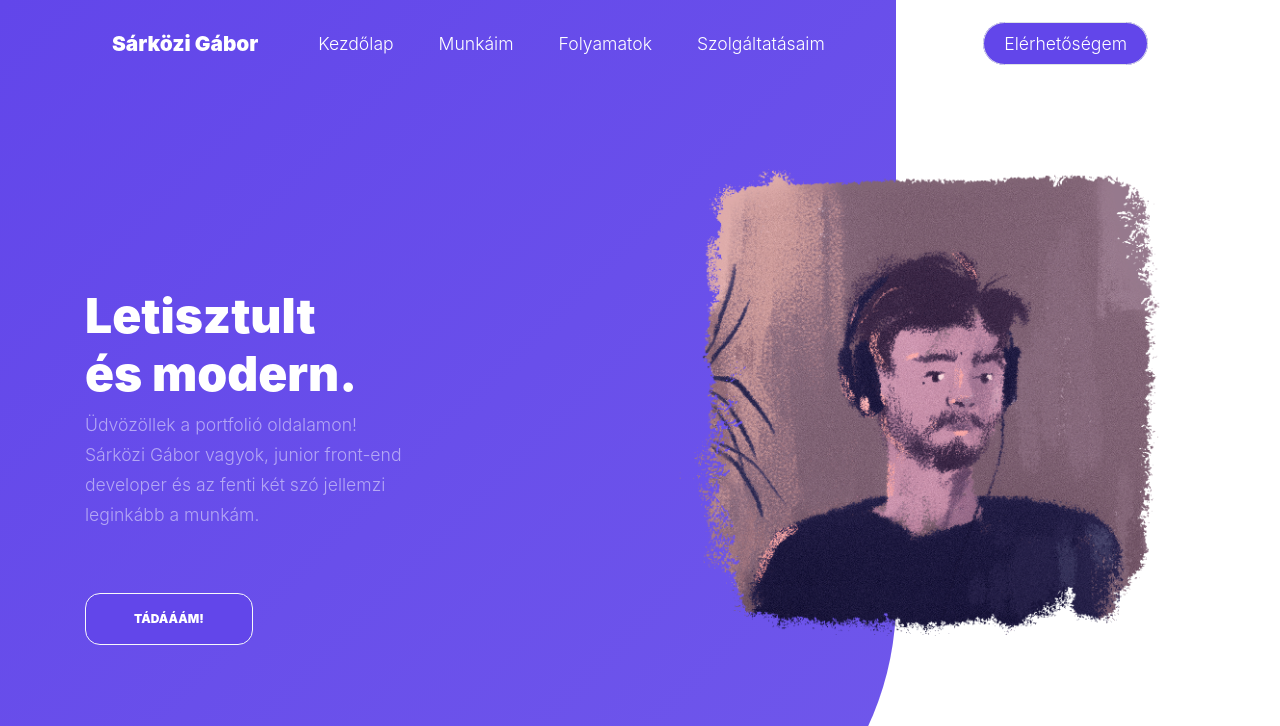
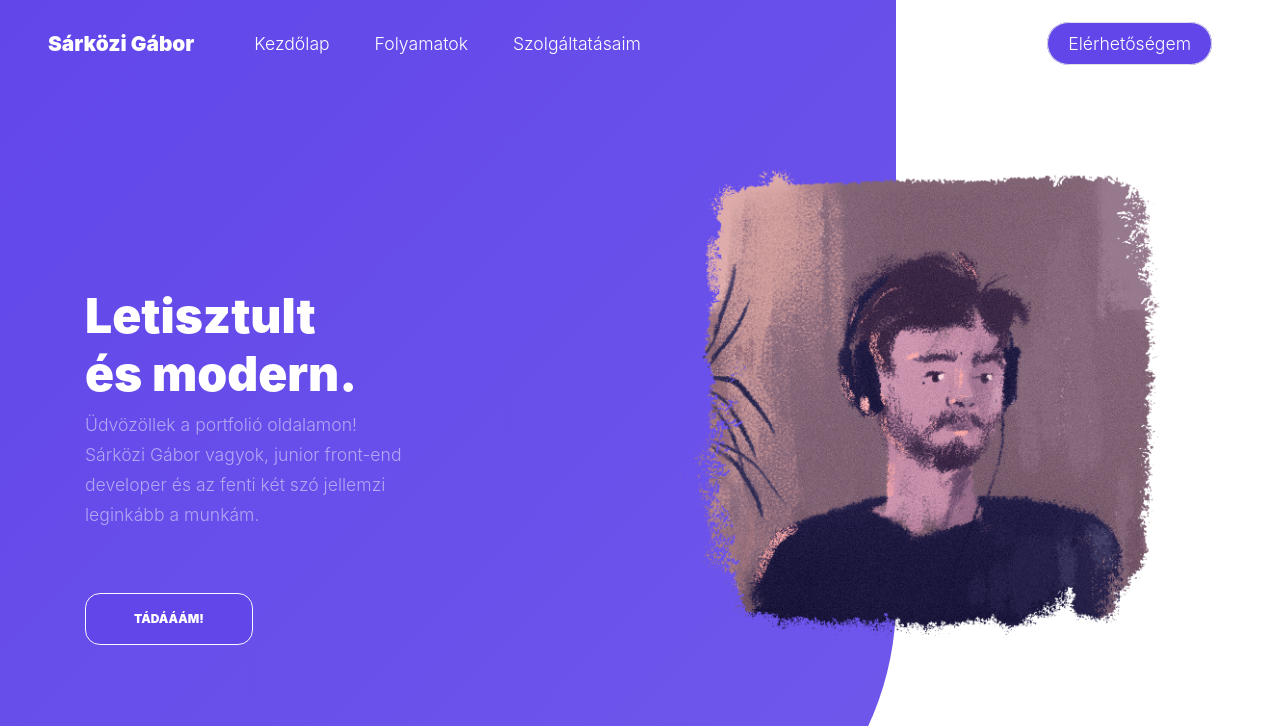
Before and after one commit to sarkozigabormunka/sarkozigabormunka.github.io, a plain HTML site: page index.html in a window 1280 px wide. Shown: the top 726 px of the page. Drawn offline with Linux system fonts and the light colour scheme; files whose address does not match are found by name; a web font is replaced by a local one.

Commit message:
Add files via upload

```diff
--- a/index.html
+++ b/index.html
@@ -44,14 +44,13 @@
 
     <header class="site-navbar py-4 js-sticky-header site-navbar-target" role="banner">
 
-      <div class="container-fluid">
+      <div class="container-fluid px-0 px-md-5">
         <div class="d-flex align-items-center">
           <div class="site-logo"><a href="index.html">Sárközi Gábor</a></div>
           <div>
             <nav class="site-navigation position-relative text-right" role="navigation">
               <ul class="site-menu main-menu js-clone-nav mr-auto d-none d-lg-block">
                 <li><a href="#home-section" class="nav-link">Kezdőlap</a></li>
-                <li><a href="#work-section" class="nav-link">Munkáim</a></li>
                 <li><a href="#process-section" class="nav-link">Folyamatok</a></li>
                 <li><a href="#services-section" class="nav-link">Szolgáltatásaim</a></li>
               </ul>
@@ -372,7 +371,7 @@
       <div class="container">
         <div class="row">
           <div class="col-lg-6 mb-5">
-            <span class="section-sub-title d-block">Együttműködő attitúd</span>
+            <span class="section-sub-title d-block">Együttműködő attitűd</span>
             <h2 class="section-title">Munkafázisok</h2>
             <p>Egy weboldal felépítése igen aprólékos munkát
               kíván meg, nem csak a technológia oldaláról, hanem az ügyfélel való kapcsolattartás terén is.
```
